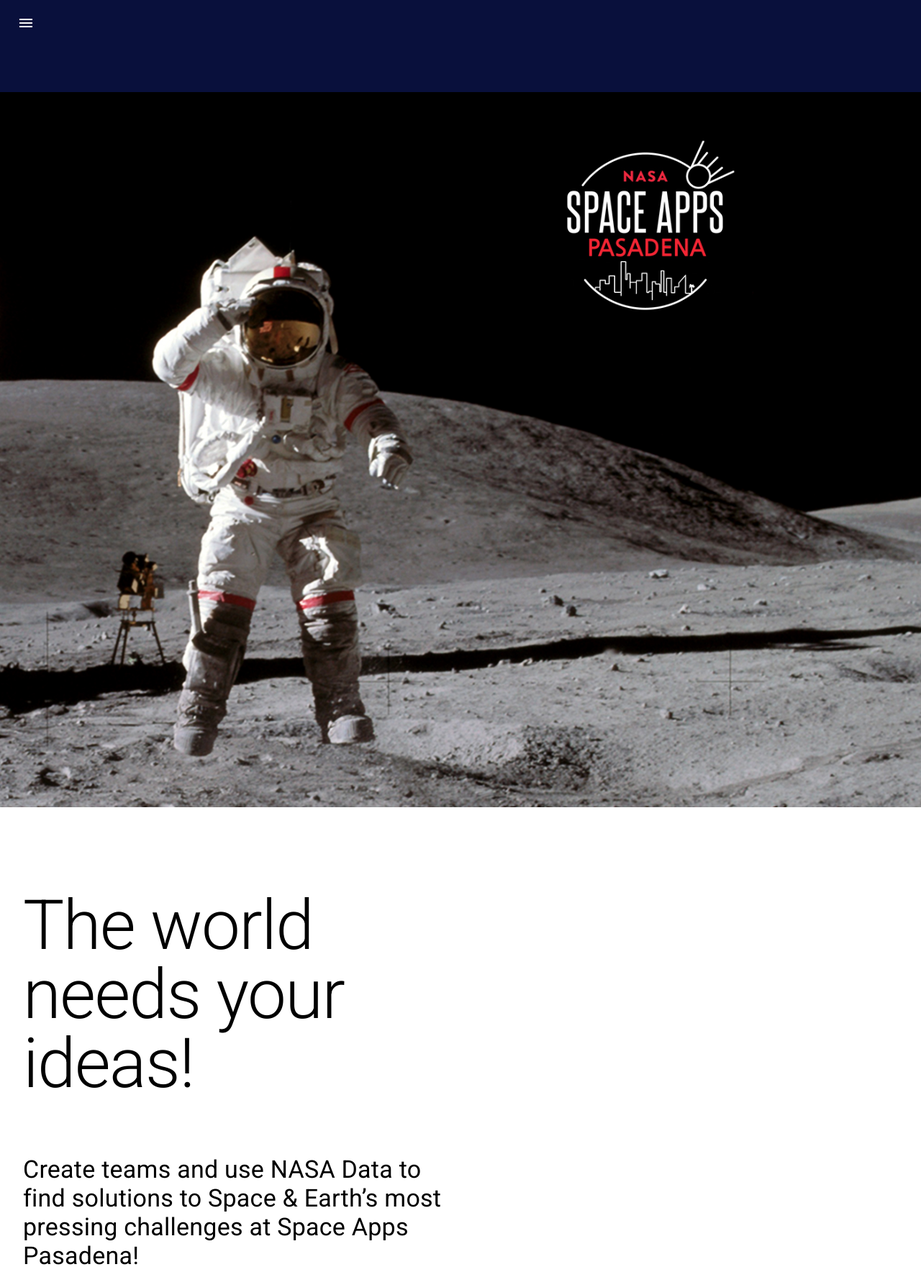
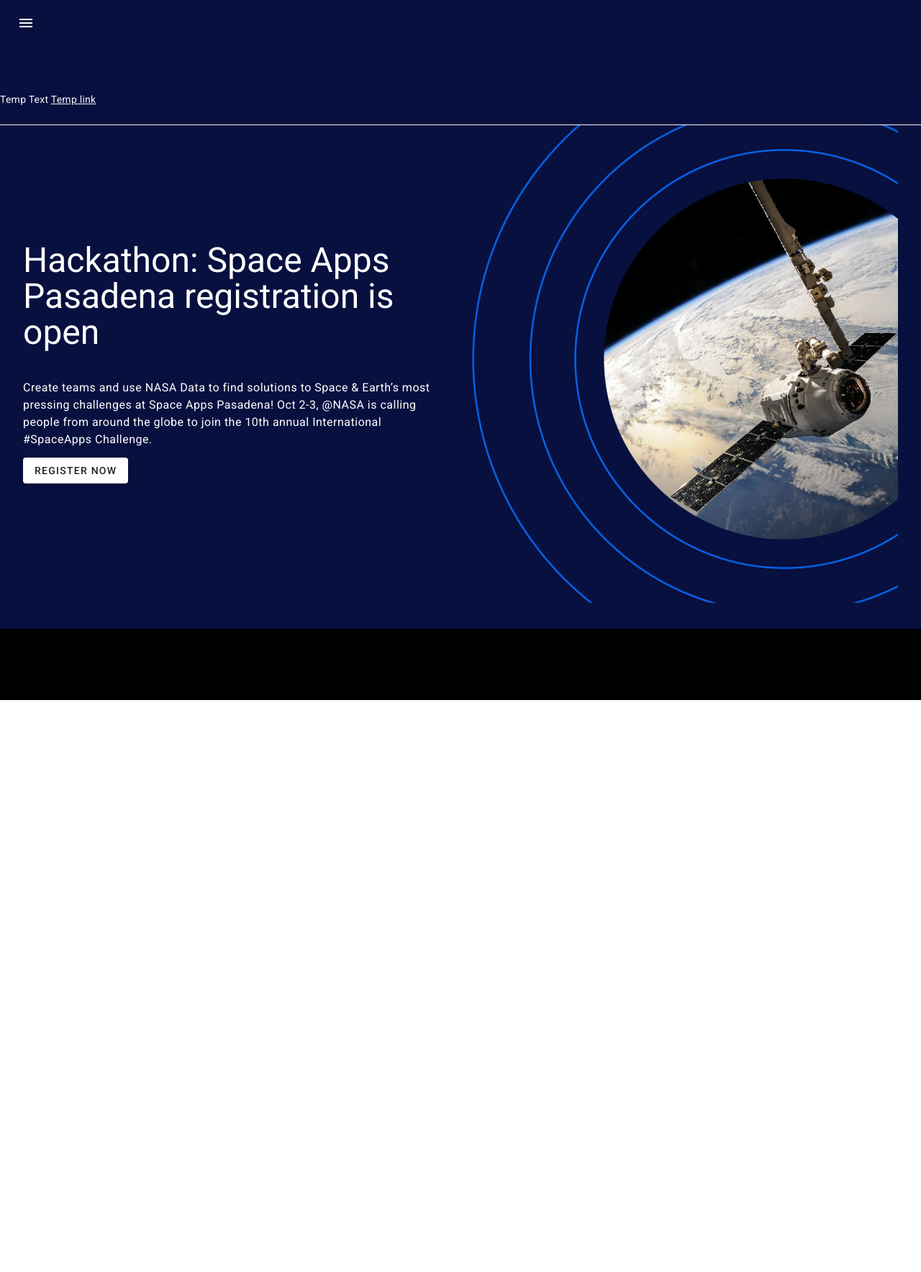
Before and after one commit to odouglin/spaceapps-pasadena, a website: page index.html in a window 1280 px wide. Shown: the top 1768 px of the page at 72% size. After the commit the page ends 973 px from the top, so only its background shows below. Drawn offline with Linux system fonts and the light colour scheme.

Commit message:
updated hero image & text

```diff
--- a/app.scss
+++ b/app.scss
@@ -1,13 +1,13 @@
 /* All Use components */
 // Color
 @use "@material/theme" with (
-  $primary: #09103C,
+  $primary: #07103F,
   $secondary: #ee2c3e,
   $on-primary: #fff,
   $on-secondary: #000,
   $on-error: #fff,
   $on-surface: #000,
-  $background: #fff,
+  $background: #07103F,
   $surface: #fff,
   $error: #c22b10
 );
@@ -23,14 +23,13 @@
 // typography
 @use "@material/typography/mdc-typography";
 // customize banner
-
+@use "@material/banner";
 
 /* All include components */
 // top app bar
 @include icon-button.core-styles;
 
-/* CSS */
-
+/* Layout */
 // grid
 :root {
   --mdc-layout-grid-margin-desktop-hd: 32px;
@@ -51,8 +50,8 @@
   // Toggle Comment border stye & color (on/off) to see layout border.
   // border-style: solid;
   // border-color: #c22b10;
+
   text-decoration: none;
-
   box-sizing: border-box;
 }
 
@@ -75,7 +74,6 @@
   height: 72px;
   margin-right: auto;
   padding-left: 24px;
-  -webkit-font-smoothing: auto;
 }
 
 .brand-title {
@@ -89,48 +87,38 @@
   margin-right: 16px;
 }
 
-.landing-page-hero-image {
-  background-repeat: no-repeat;
-  background-size: cover;
-  height: 100%;
+.banner {
+  height: 46px;
+  background-color: #07103f;
+  color: #fff;
+  border-bottom: 1px solid #fff;
+  position: fixed;
   width: 100%;
+  opacity: 97%;
+}
+
+.banner a {
+  text-decoration: underline;
+  color: #fff;
+}
+
+.hero-container {
+  background-color: #07103f;
+  color: #fff;
+}
+
+.hero-image {
+  width: 100%;
+  height: fit-content;
+  background-color: #07103f;
+}
+
+.about-text {
+  padding-top: 137px;
 }
 
 .accessible-button {
-  @include button.filled-accessible(#09103c);
-}
-
-.mdc-banner {
-  height: 50px;
-  width: 30%;
-  margin: auto;
-
-}
-
-.mdc-banner__text {
-  font-size: 20px;
-  margin-top: 15px;
-  float: left;
-  color: black;
-}
-
-.mdc-banner button {
-  position: absolute;
-  margin-top: 5px;
-  margin-left: 10px;
-  background-color: black;
-  float: right;
-  font-size: 20px;
-}
-
-
-
-.about-space-apps-pasadena-text {
-  padding-bottom: 100px;
-}
-
-.about-text-red {
-  color: #ee2c3e;
+  @include button.filled-accessible(white);
 }
 
 .footer {
--- a/index.html
+++ b/index.html
@@ -69,15 +69,68 @@
     >
       <!-- Banner -->
       <!-- TODO: Add banner SCSS & HTML -->
-      <section class="landing-page-section banner"></section>
+      <section class="landing-page-section banner">
+        <span class="mdc-typography--body2">
+          Temp Text <a href="#">Temp link</a>
+        </span>
+      </section>
 
       <!-- Hero -->
-      <!-- TODO: Reduce size of hero -->
-      <!-- TODO: Improve hero image resolution -->
-      <section class="landing-page-section hero">
-        <div class="hero-image">
+      <section class="hero">
+        <div class="hero-container">
+          <div>
+            <div class="mdc-layout-grid landing-page-section">
+              <div class="mdc-layout-grid__inner">
+                <div
+                  class="
+                    mdc-layout-grid__cell
+                    mdc-layout-grid__cell--span-4-phone
+                    mdc-layout-grid__cell--span-8-tablet
+                    mdc-layout-grid__cell--span-6-desktop
+                    mdc-layout-grid__cell--span-6-desktop-hd
+                    mdc-layout-grid__cell--align-right
+                  "
+                >
+                  <div class="about-text">
+                    <h1 class="mdc-typography--headline3">
+                      Hackathon: Space Apps Pasadena registration is open
+                    </h1>
+                    <h2 class="mdc-typography--body1">
+                      Create teams and use NASA Data to find solutions to Space
+                      & Earth’s most pressing challenges at Space Apps Pasadena!
+                      Oct 2-3, @NASA is calling people from around the globe to
+                      join the 10th annual International #SpaceApps Challenge.
+                    </h2>
+
+                    <!-- TODO: Style button -->
+                    <a
+                      href="https://2021.spaceappschallenge.org/locations/pasadena-ca/"
+                    >
+                      <button
+                        class="
+                          mdc-button mdc-button--raised
+                          accessible-button
+                          landing-page-register-button
+                        "
+                      >
+                        <span class="mdc-button__label">Register now</span>
+                      </button>
+                    </a>
+                  </div>
+                </div>
+                <div
+                  class="
+                    mdc-layout-grid__cell
+                    mdc-layout-grid__cell--span-4-phone
+                    mdc-layout-grid__cell--span-8-tablet
+                    mdc-layout-grid__cell--span-6-desktop
+                    mdc-layout-grid__cell--span-6-desktop-hd
+                    mdc-layout-grid__cell--align-right
+                  "
+                >
+                  <div>
                     <picture>
-            <source
+                      <!-- <source
                         media="(min-width: 1100px)"
                         srcset="
                           ./media/space-apps-pasadena-2021-hero-image-1400.jpg,
@@ -90,76 +143,25 @@
                           ./media/space-apps-pasadena-2021-hero-image-1100.jpg,
                           ./media/space-apps-pasadena-2021-hero-image-1100-2x.jpg 2x
                         "
-            />
+                      /> -->
                       <img
-              class="landing-page-hero-image"
-              src="./media/space-apps-pasadena-2021-hero-image-768.jpg"
-              srcset="./media/space-apps-pasadena-2021-hero-image-768-2x.jpg 2x"
-              alt="Astronaut on the moon with the Space Apps Pasadena logo"
+                        class="hero-image"
+                        src="./media/"
+                        srcset="
+                          ./media/space-apps-pasadena-2021-hero-image-1400-2x.png
+                        "
+                        alt=""
                       />
                     </picture>
                   </div>
-      </section>
-
-      <!-- About Space Apps Pasadena -->
-      <!-- TODO: Fix responsive rext and Add margin -->
-      <section class="landing-page-section">
-        <div class="mdc-layout-grid">
-          <div class="mdc-layout-grid__inner">
-            <div
-              class="
-                mdc-layout-grid__cell
-                mdc-layout-grid__cell--span-4-phone
-                mdc-layout-grid__cell--span-8-tablet
-                mdc-layout-grid__cell--span-6-desktop
-                mdc-layout-grid__cell--span-6-desktop-hd
-                mdc-layout-grid__cell--align-right
-              "
-            >
-              <div class="about-text">
-                <h1 class="mdc-typography--headline1">
-                  The world needs your ideas!
-                </h1>
-                <h4 class="mdc-typography--headline4">
-                  Create teams and use NASA Data to find solutions to Space &
-                  Earth’s most pressing challenges at Space Apps Pasadena!
-                </h4>
-                <h4 class="mdc-typography--headline4">
-                  <span class="about-text-red"> Oct 2-3, @NASA </span>is calling
-                  people from around the globe to join the 10th annual
-                  International
-                  <span class="about-text-red">#SpaceApps Challenge.</span>
-                </h4>
-                <a href="#FAQS">
-                  <button
-                    class="
-                      mdc-button mdc-button--raised
-                      accessible-button
-                      landing-page-register-button
-                    "
-                  >
-                    <span class="mdc-button__label">Learn More</span>
-                  </button>
-                </a>
-                <a
-                  href="https://2021.spaceappschallenge.org/locations/pasadena-ca/"
-                >
-                  <button
-                    class="
-                      mdc-button mdc-button--raised
-                      accessible-button
-                      landing-page-register-button
-                    "
-                  >
-                    <span class="mdc-button__label">Register</span>
-                  </button>
-                </a>
+                </div>
               </div>
             </div>
           </div>
         </div>
       </section>
 
+      <!-- TODO: Fix responsive text -->
       <!-- Footer -->
       <!-- Add footer elements -->
       <section class="landing-page-section footer">
```
Also changed, not shown: dist/bundle.css, media/space-apps-pasadena-2021-hero-image-1400-2x.png (added). Lines whose indentation alone changed are shown as unchanged.
